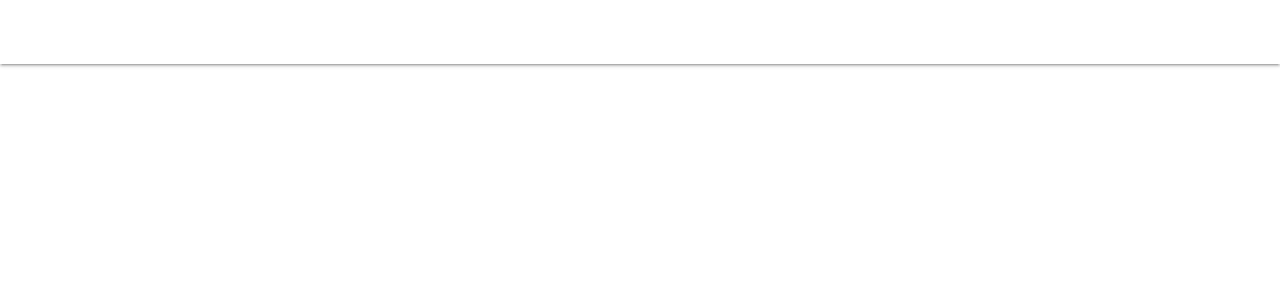
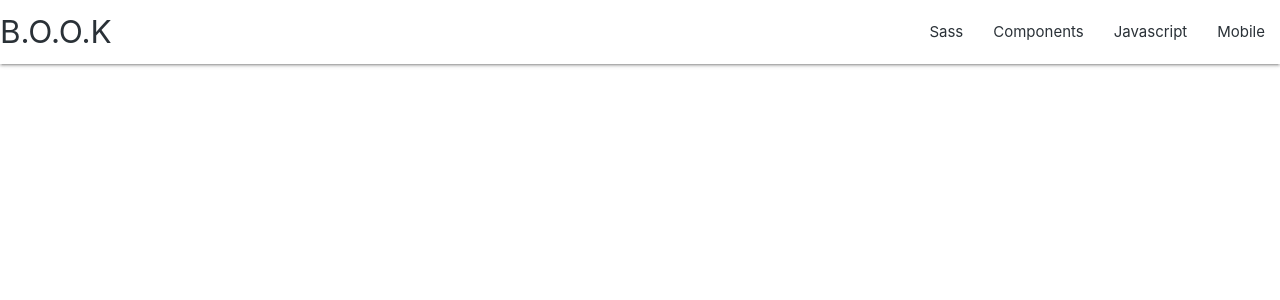
Before and after one commit to Leoney/flask-miniproject, a Python web app: template templates/base.html in a window 1280 px wide. Shown: the top 300 px of the page. Run offline with Jinja, Linux system fonts and the light colour scheme; the template is opened without the code that fills it, so the values that code supplies are empty; some libraries are stand-ins or nearby versions.

Commit message:
Wrong style name

```diff
--- a/static/css/style.css
+++ b/static/css/style.css
@@ -1,3 +1,3 @@
-nav div{
+nav div a{
     color: #2a3137 !important;
 }
```
